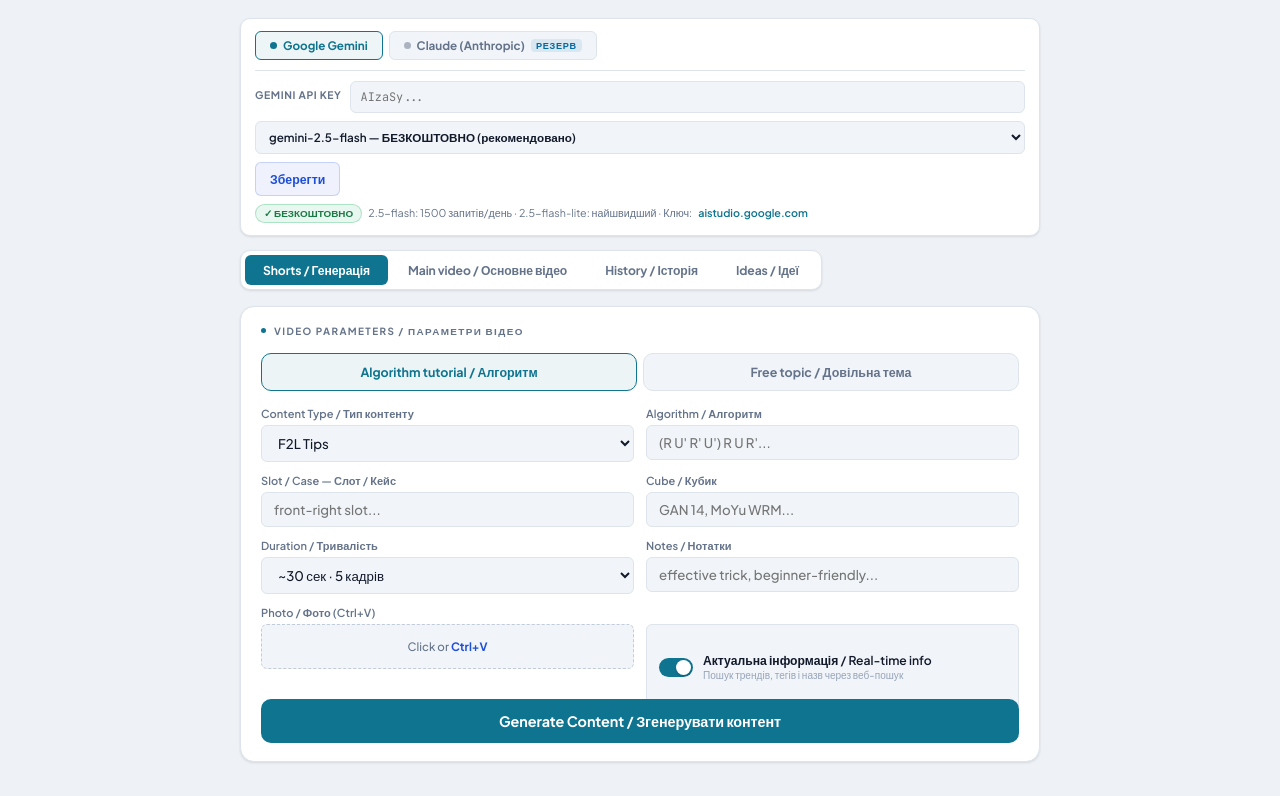
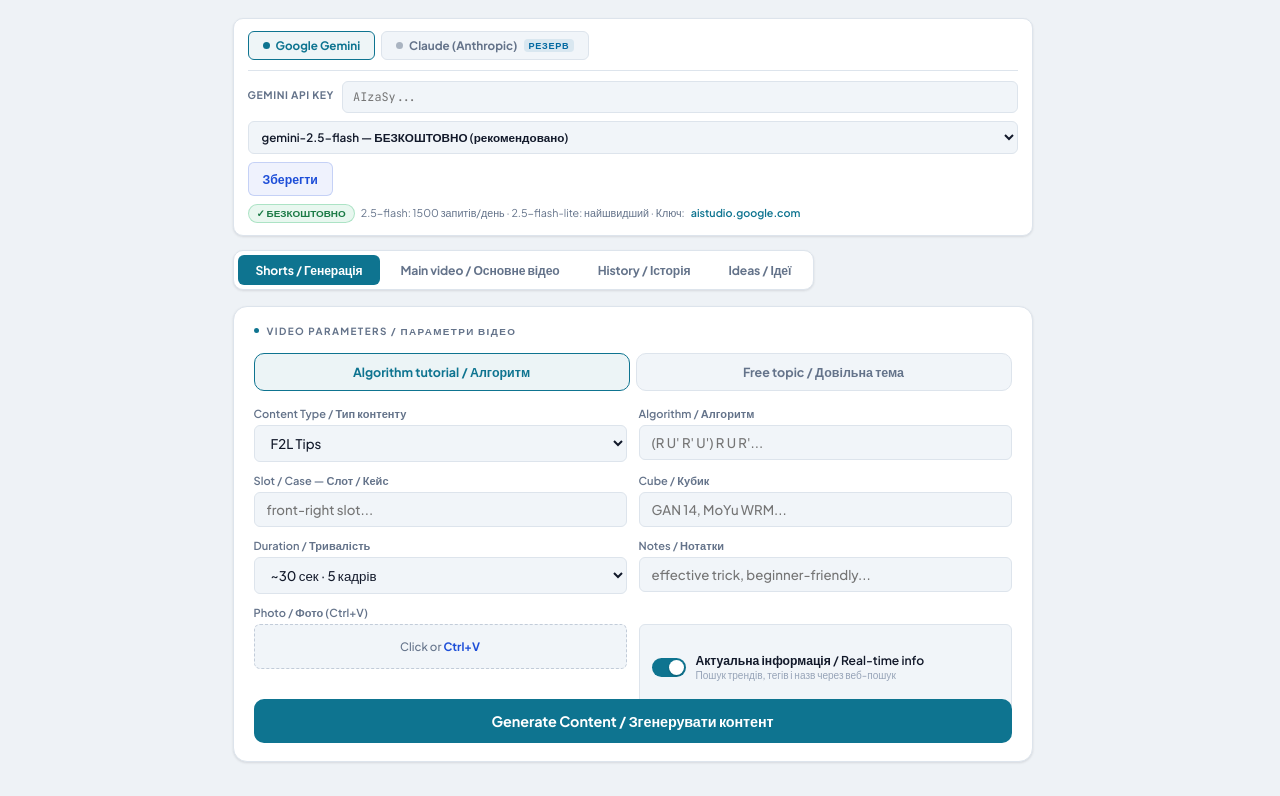
Before and after one commit to Dadablog2002/video_cr, a plain HTML site: page index.html in a window 1280 px wide. Shown: the part 60-856 px from the top of the page. Drawn offline with Linux system fonts and the light colour scheme.

Commit message:
Update index.html

```diff
--- a/index.html
+++ b/index.html
@@ -34,6 +34,11 @@
 }
 
 *, *::before, *::after { box-sizing: border-box; margin: 0; padding: 0; }
+
+html {
+  overflow-y: scroll;      /* fallback: always reserve vertical scrollbar space */
+  scrollbar-gutter: stable;
+}
 
 body {
   background: var(--bg);
```
